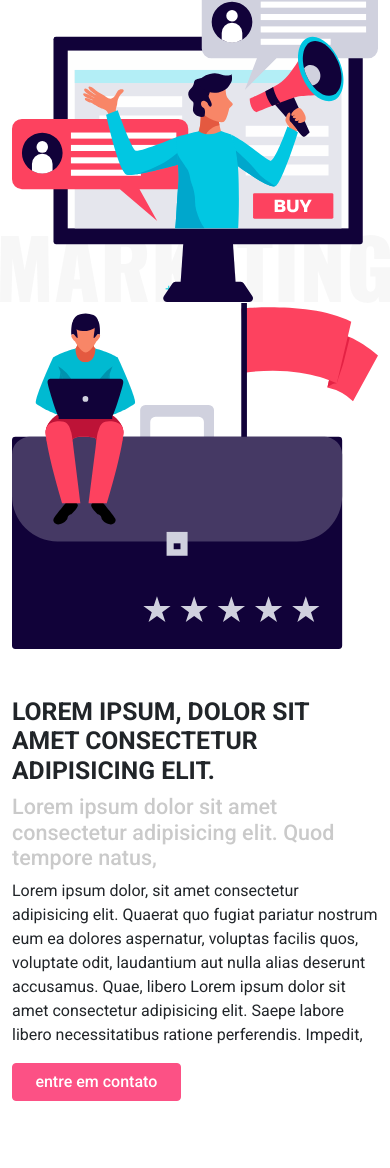
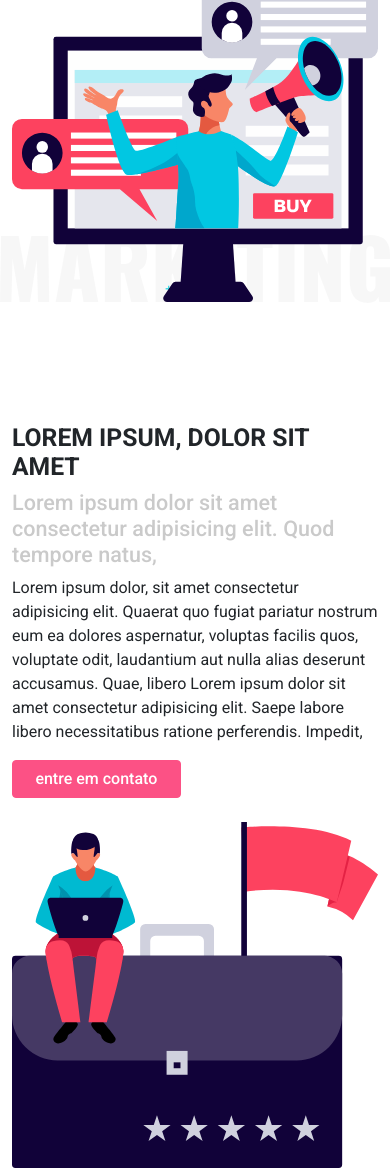
Before and after one commit to borbanicolas/alquimiaDigital, a plain HTML site: page index.html in a window 390 px wide. Shown: the part 337-1505 px from the top of the page. Before the commit the page ends 1438 px from the top, so only its background shows below. Drawn offline with nearby package versions, Linux system fonts and the light colour scheme.

Commit message:
bloco sobre finalizado e responsivo

```diff
--- a/css/global.css
+++ b/css/global.css
@@ -7,6 +7,10 @@ h1, h2, h3, h4, h5{
 .subtitle{
     color: var(--medium);
     font-weight: 500;
+}
+
+.block{
+    margin-bottom: 120px;
 }
 
 .button{
--- a/index.html
+++ b/index.html
@@ -46,7 +46,7 @@
     </div>
 <!--//HEADER-->
 <!--SLIDER-->
-    <div id="slider">
+    <div id="slider" class="block">
         <div class="container pt-5">
           <div class="row" style="height:500px;">
             <div class="col-md-4 align-self-center mb-md-0 mb-4 ">
@@ -64,14 +64,14 @@
 <!--//Slider-->
 
 <!--SOBRE-->
-<div id="sobre">
+<div id="sobre" class="block">
  <div class="container">
    <div class="row"style="height:500px;">
-     <div class="col-md-6 text-center aling-self-center">
+     <div class="col-md-6 text-center aling-self-center order-md-1 order-2">
        <img src="assets/sobre.svg" class="img-fluid">
      </div>
-     <div class="col-md-6 aling-self-center mt-5 ">
-       <h2 class="title">Lorem ipsum, dolor sit amet consectetur adipisicing elit. </h2>
+     <div id="" class="col-md-6 aling-self-center mb-md-0 mb-4 order-md-2 order-1">
+       <h2 class="title">Lorem ipsum, dolor sit amet  </h2>
        <h4 class="subtitle">Lorem ipsum dolor sit amet consectetur adipisicing elit. Quod tempore natus,  </h4>
        <p>Lorem ipsum dolor, sit amet consectetur adipisicing elit. Quaerat quo fugiat pariatur nostrum eum ea dolores aspernatur, voluptas facilis quos, voluptate odit, laudantium aut nulla alias deserunt accusamus. Quae, libero Lorem ipsum dolor sit amet consectetur adipisicing elit. Saepe labore libero necessitatibus ratione perferendis. Impedit, </p>
        <a href="" class="btn btn-primary button button-primay">Entre em Contato</a>
```
